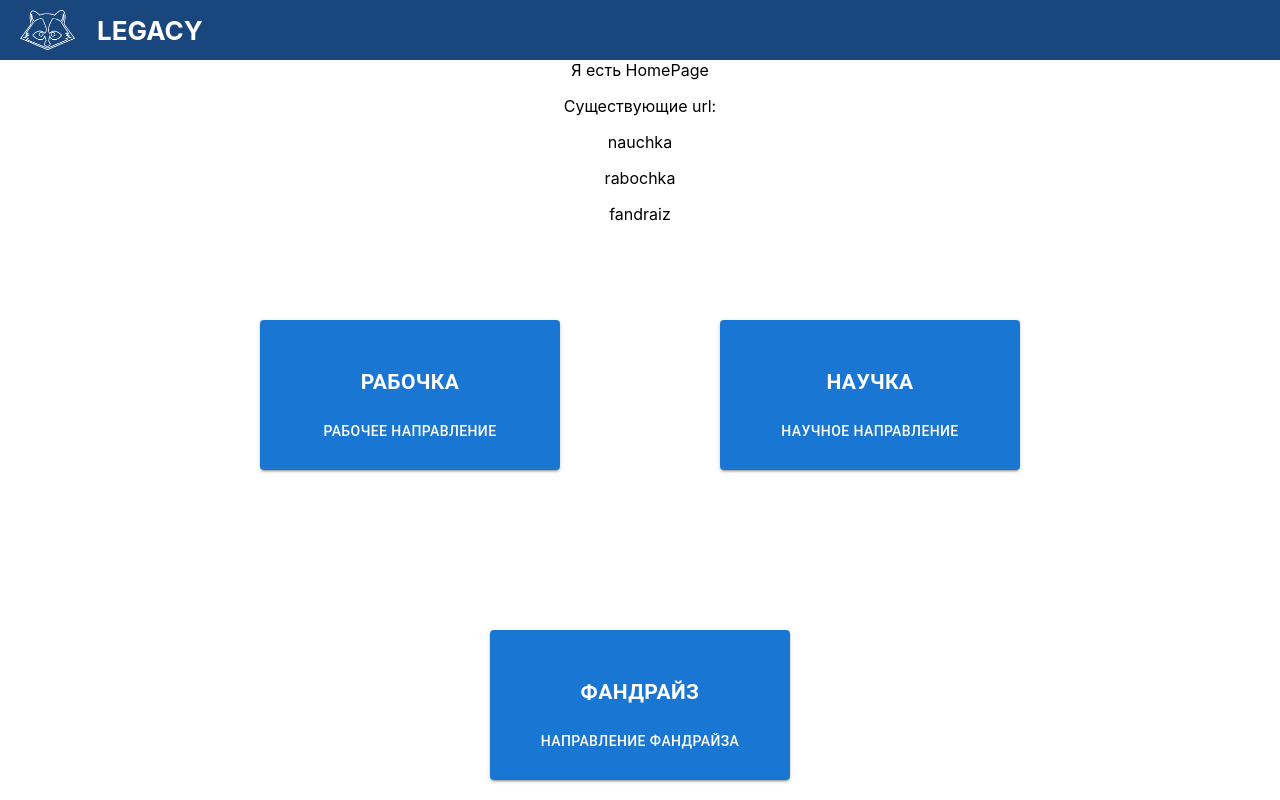
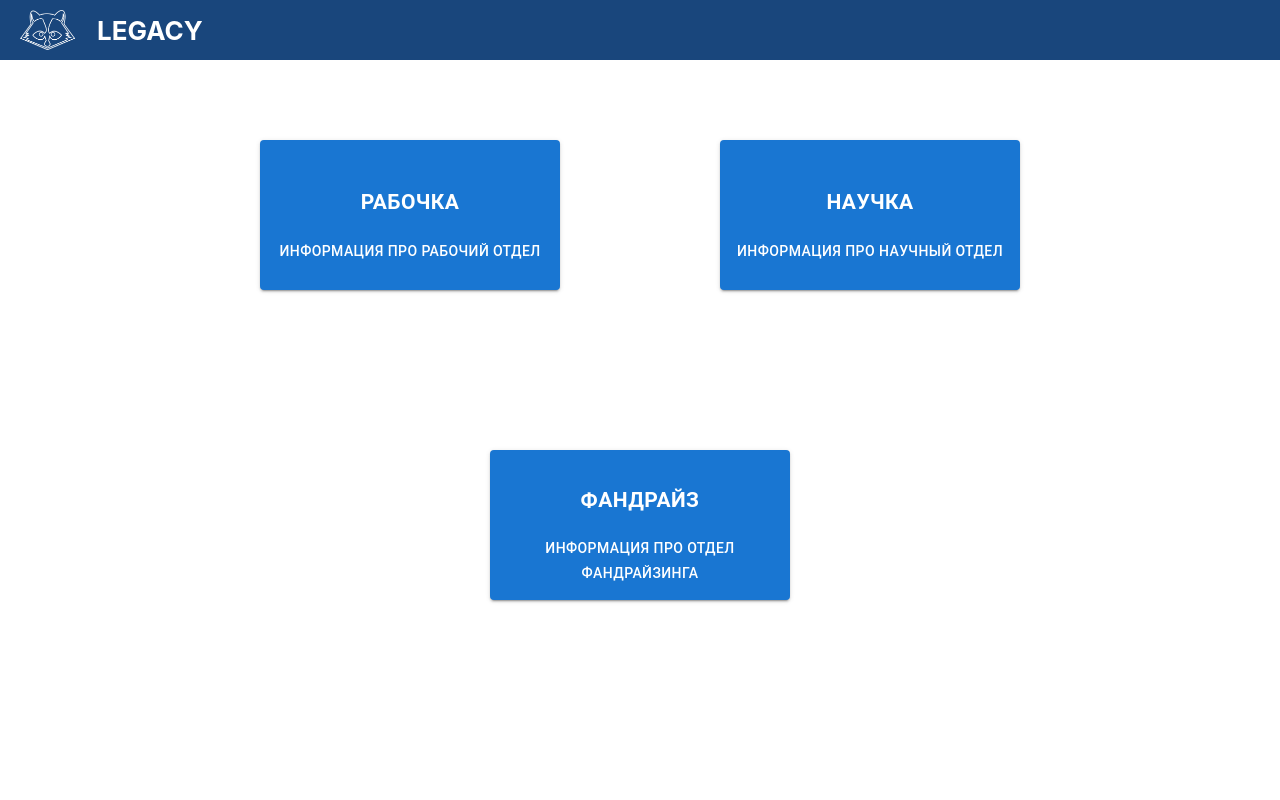
Before and after one commit to IT-FAMCS/legacy, a React (Create React App) app in the folder front-app/: page / in a window 1280 px wide. Shown: the top 800 px of the page. Built offline with nearby package versions, Linux system fonts and the light colour scheme.

Commit message:
feat: add routing pages&create another buttons realisation

```diff
--- a/front-app/src/App.tsx
+++ b/front-app/src/App.tsx
@@ -1,15 +1,15 @@
 import React from "react";
-import ReactDOM from 'react-dom';
-import { BrowserRouter, Route, Routes, Navigate } from 'react-router-dom';
-import logo from "./logo.svg";
-import parser from 'bbcode-to-react';
-import racoon from "./images/Raccoon.png"
+import ReactDOM from "react-dom";
+import { BrowserRouter, Route, Routes, Navigate } from "react-router-dom";
+import parser from "bbcode-to-react";
+import racoon from "./images/Raccoon.png";
 import "./App.css";
 import HomePage from "./Pages/HomePage";
 import FandraizPage from "./Pages/FandraizPage";
 import RabochkaPage from "./Pages/RabochkaPage";
 import NauchkaPage from "./Pages/NauchkaPage";
-import Button from '@mui/material/Button';
+import { departmentsInfo } from "./constants/departments-info";
+import { MenuCard } from "./components/MenuCard";
 
 function App() {
   return (
@@ -18,6 +18,7 @@ function App() {
         <img src={racoon} alt="Raccoon logo" className="RaccconLogo"></img>
         <div className="Project">LEGACY</div>
       </header>
+
       <BrowserRouter>
         <Routes>
           <Route path="/" element={HomePage()} />
@@ -28,39 +29,10 @@ function App() {
         </Routes>
       </BrowserRouter>
 
-      <body>
-        <div className="Buttons">
-      <Button variant="contained"  sx={{width: 300, color: 'white', height: 150, margin: 10}}>
-         <div className="ButtonText">
-         <h2>Рабочка</h2>
-         <div>Рабочее направление</div>
-         </div>
-      </Button>
-      <Button variant="contained"  sx={{width: 300, color: 'white', height: 150, margin: 10}}>
-      <div className="ButtonText">
-         <h2>Научка</h2>
-         <div>Научное направление</div>
-         </div>
-        </Button>
-      <Button variant="contained"  sx={{width: 300, color: 'white', height: 150, margin: 10}}>
-
-      <div className="ButtonText">
-         <h2>Фандрайз</h2>
-         <div>Направление фандрайза</div>
-         </div>
-      </Button>
-      </div>
-
-
-
-
-
-      </body>
+      <body></body>
 
       <footer className="App-footer">
-        <div className="FooterText">
-        ⓒ IT-FAMCS 2024
-        </div>
+        <div className="FooterText">ⓒ IT-FAMCS 2024</div>
       </footer>
     </div>
   );
--- a/front-app/src/Pages/HomePage.tsx
+++ b/front-app/src/Pages/HomePage.tsx
@@ -1,13 +1,19 @@
-import React from 'react'
+import React from "react";
+import { departmentsInfo } from "../constants/departments-info";
+import { MenuCard } from "../components/MenuCard";
 
 export default function HomePage() {
   return (
-    <div>
-          <div>Я есть HomePage</div>
-          <p>Существующие url:</p>
-          <p>nauchka</p>
-          <p>rabochka</p>
-          <p>fandraiz</p>
+    <div className="Buttons">
+      {departmentsInfo.map((department) => {
+        return (
+          <MenuCard
+            header={department.header}
+            text={department.text}
+            link={department.link}
+          />
+        );
+      })}
     </div>
-  )
+  );
 }
--- a/front-app/src/Pages/RabochkaPage.tsx
+++ b/front-app/src/Pages/RabochkaPage.tsx
@@ -1,7 +1,5 @@
-import React from 'react'
+import React from "react";
 
 export default function RabochkaPage() {
-  return (
-    <div>Я есть RabochkaPage</div>
-  )
+  return <div>Я есть RabochkaPage</div>;
 }
--- /dev/null
+++ b/front-app/src/components/MenuCard.tsx
@@ -0,0 +1,29 @@
+import { Button } from "@mui/material";
+import { departmentsInfo } from "../constants/departments-info";
+export const MenuCard = ({
+  header,
+  text,
+  link,
+}: {
+  header: string;
+  text: string;
+  link: string;
+}) => {
+  return (
+    <Button
+      href={link}
+      variant="contained"
+      sx={{
+        width: 300,
+        color: "white",
+        height: 150,
+        margin: 10,
+      }}
+    >
+      <div className="ButtonText">
+        <h2>{header}</h2>
+        <div>{text}</div>
+      </div>
+    </Button>
+  );
+};
--- /dev/null
+++ b/front-app/src/constants/departments-info.ts
@@ -0,0 +1,17 @@
+export const departmentsInfo = [
+  {
+    header: "Рабочка",
+    text: "Информация про рабочий отдел",
+    link: "/rabochka",
+  },
+  {
+    header: "Научка",
+    text: "Информация про научный отдел",
+    link: "/nauchka",
+  },
+  {
+    header: "Фандрайз",
+    text: "Информация про отдел фандрайзинга",
+    link: "/fandraiz",
+  },
+];
```
Lines whose indentation alone changed are shown as unchanged.
